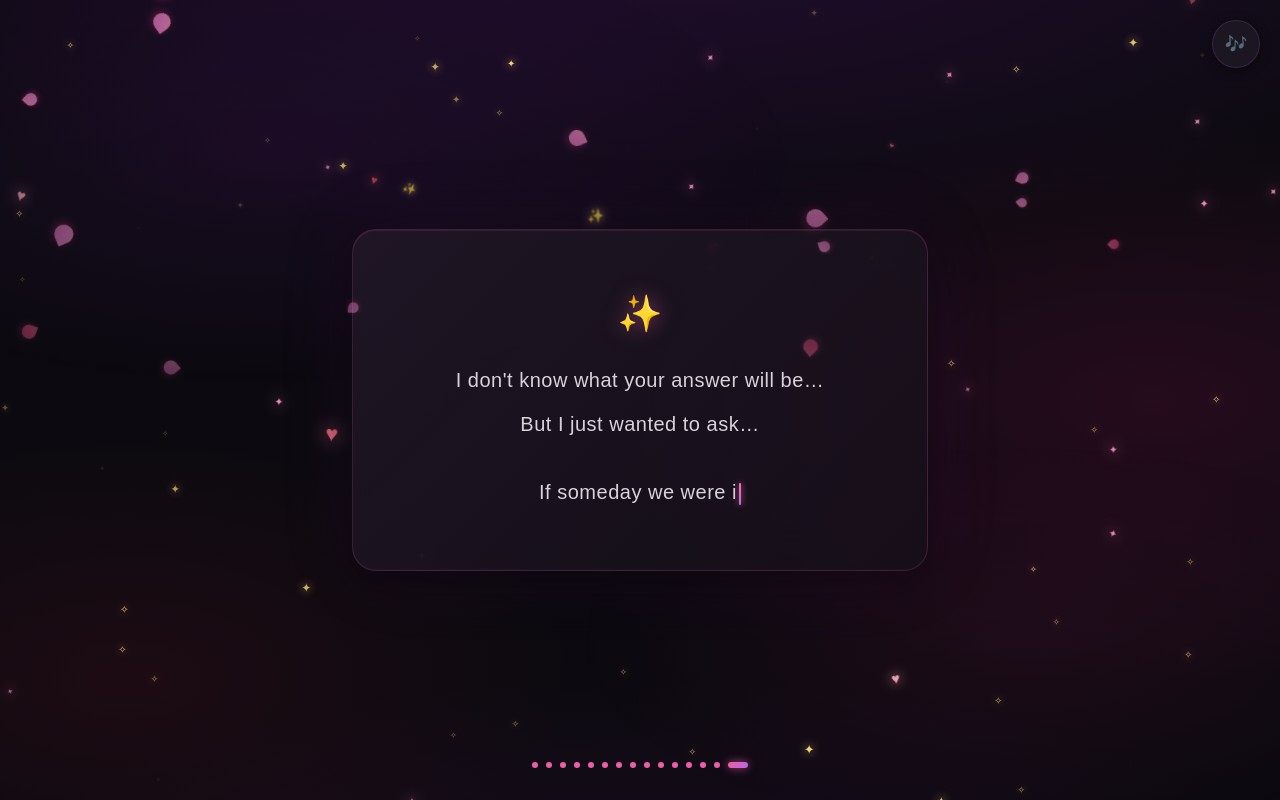
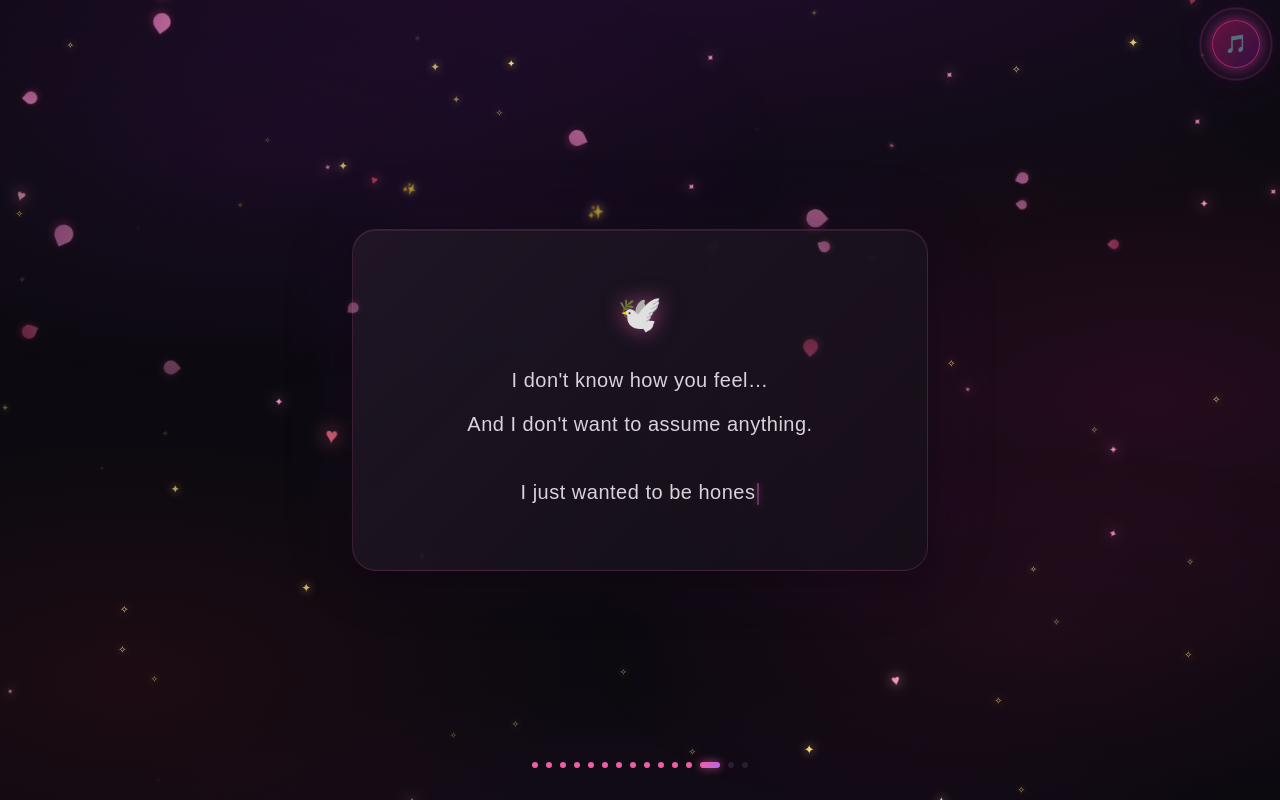
Before and after one commit to BoddigaSaikrishna/Birthday, a React (Vite) app: page / in a window 1280 px wide. Built offline with nearby package versions, Linux system fonts and the light colour scheme; the HTML template or start-up script is replaced by a standard one.

Commit message:
Start debug jump from respectful section

```diff
--- a/src/pages/Index.tsx
+++ b/src/pages/Index.tsx
@@ -102,7 +102,7 @@ const EasterEggTooltip = ({ show }: { show: boolean }) => {
 // ── Main Component ───────────────────────────────────────
 const Index = () => {
   const [showSplash, setShowSplash] = useState(false); // 🔧 TEMP: skip splash for testing
-  const [section, setSection] = useState<Section>("final"); // 🔧 TEMP: jump to final to test click transition
+  const [section, setSection] = useState<Section>("respectful"); // 🔧 TEMP: jump to respectful
   const [typingDone, setTypingDone] = useState(false);
   const [showConfetti, setShowConfetti] = useState(false);
   const [response, setResponse] = useState<string | null>(null);
@@ -116,11 +116,17 @@ const Index = () => {
     setTypingDone(true);
   }, []);
 
-  // Auto-switch music whenever we land on sincerity or closing-note (works for both direct jump & normal flow)
+  // Auto-switch music whenever we land on certain sections directly
   useEffect(() => {
     if (section === "sincerity") {
       const timer = setTimeout(() => {
         musicRef.current?.switchTo("/Music/Nee Chitram Choosi - SenSongsM3.Com (mp3cut.net).mp3");
+      }, 300);
+      return () => clearTimeout(timer);
+    }
+    if (section === "respectful") {
+      const timer = setTimeout(() => {
+        musicRef.current?.switchTo("/Music/Magadhera.mp3");
       }, 300);
       return () => clearTimeout(timer);
     }
```
